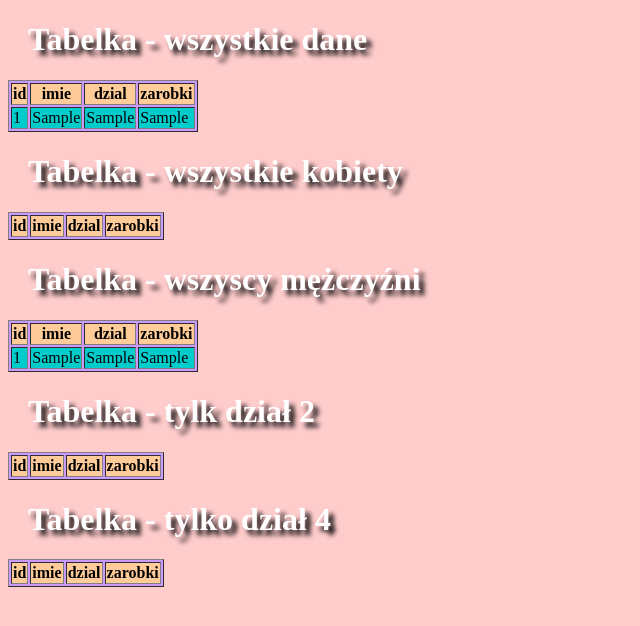
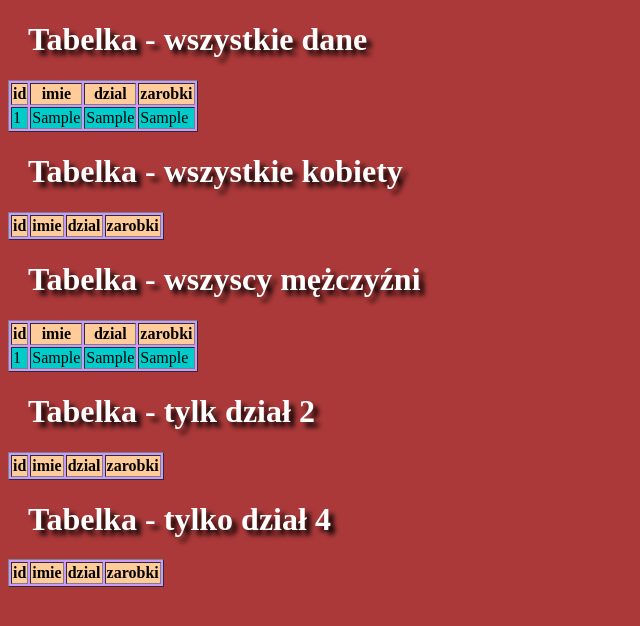
Before and after one commit to SK-2019/php-sql-wprowadzenie-Marcia56, a PHP site: page / in a window 1280 px wide. Shown: the top 626 px of the page, without its empty margins (0-640 px from the left). Run offline with PHP 8.4, Linux system fonts and the light colour scheme; tables that the repository leaves empty or names only in its code hold one stand-in row (values such as "Sample post"); data that the repository does not hold is empty.

Commit message:
Update style.css

```diff
--- a/style.css
+++ b/style.css
@@ -1,5 +1,5 @@
 body {
-  background-color: #ffcccc;
+  background-color: #ac3939;
 }
 
 h1 {
@@ -9,7 +9,7 @@
 }
 
 h2 {
-  color: teal;
+  color: #f2d9d9;
   margin-left: 20px;
 }
 
```
